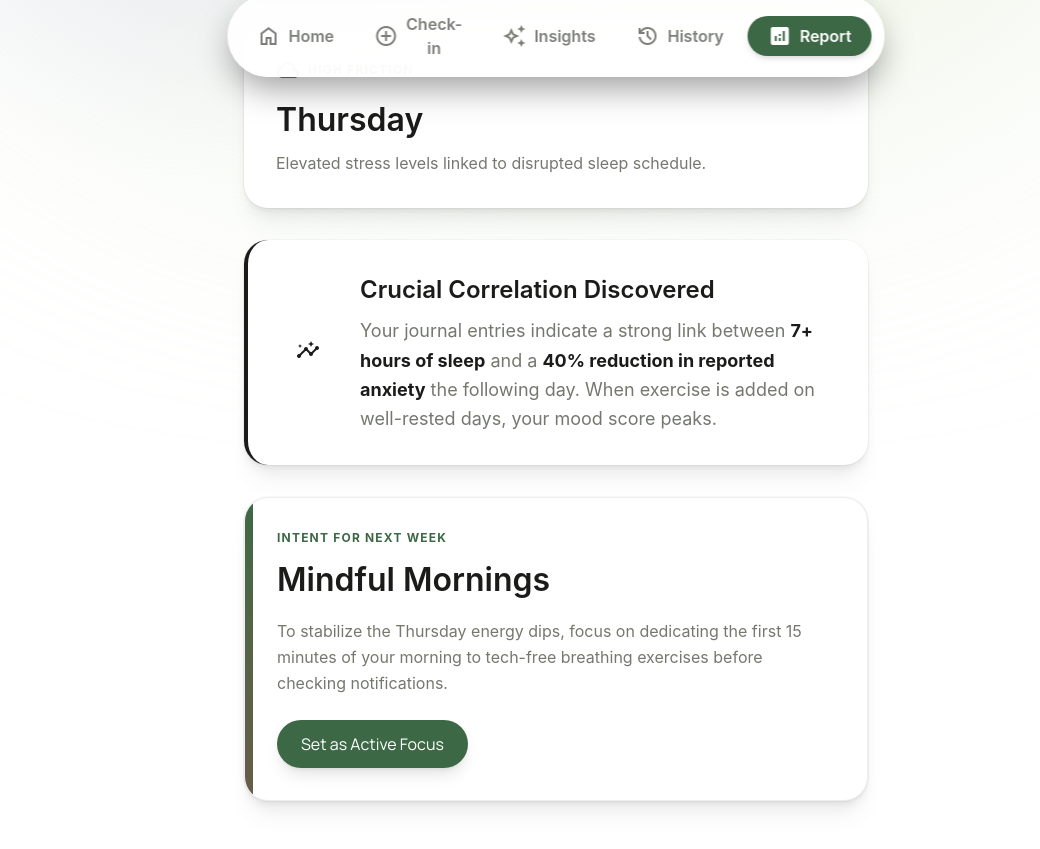
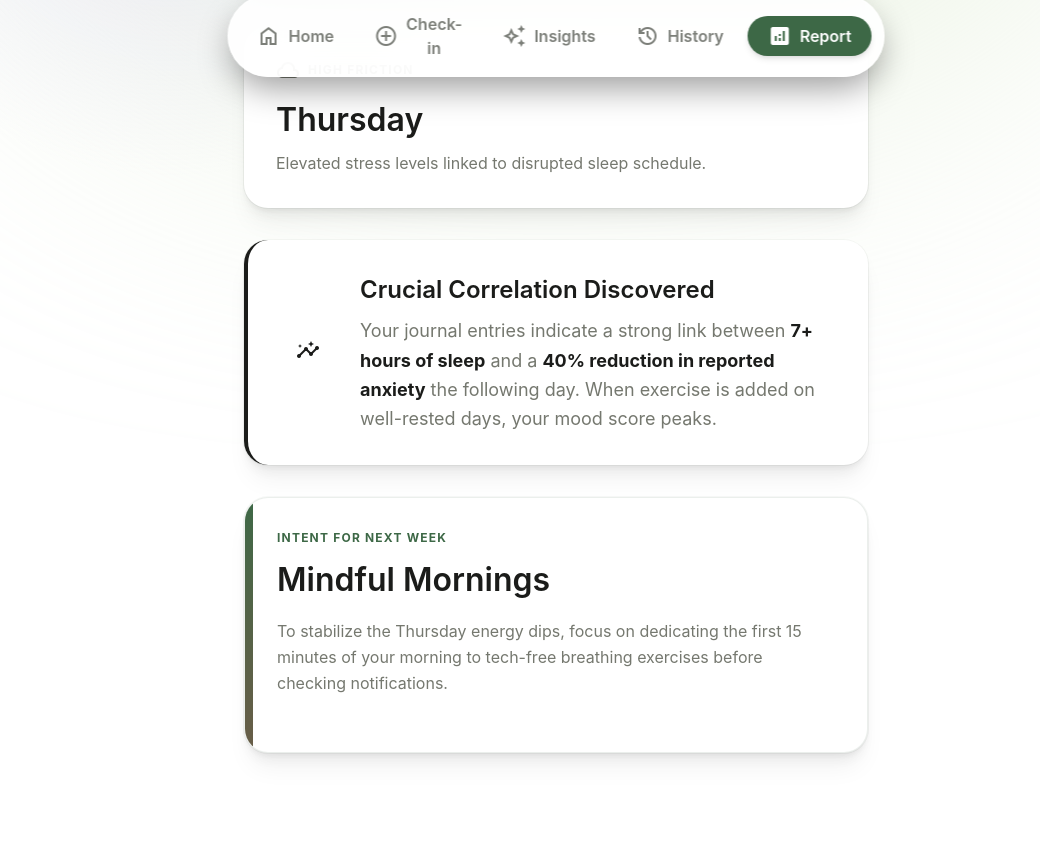
Before and after one commit to blueRay01/ai-journal-frontend, a React (Vite) app in the folder ai-journal-frontend/: page /report in a window 1280 px wide. Shown: the part 699-1548 px from the top of the page, without its empty margins (84-1124 px from the left). Built offline with nearby package versions, Linux system fonts and the light colour scheme; sample sign-in values are in the browser's storage.

Commit message:
removed set as active focus button

```diff
--- a/ai-journal-frontend/src/components/dashboard/EntryRow.jsx
+++ b/ai-journal-frontend/src/components/dashboard/EntryRow.jsx
@@ -89,7 +89,7 @@ export default function EntryRow({ emoji, timestamp, score, preview, onClick })
         className={[
           "px-4 pb-4",
           "transition-[max-height,opacity] duration-200 ease-out",
-          isExpanded ? "max-h-40 opacity-100" : "max-h-0 opacity-0",
+          isExpanded ? "max-h-96 opacity-100" : "max-h-0 opacity-0",
           "overflow-hidden",
         ].join(" ")}
       >
--- a/ai-journal-frontend/src/components/report/FocusCard.jsx
+++ b/ai-journal-frontend/src/components/report/FocusCard.jsx
@@ -17,12 +17,7 @@ export default function FocusCard({
       <h2 className="text-[32px] font-semibold leading-snug text-on-surface mb-4">{title}</h2>
       <p className="font-normal text-[16px] text-outline leading-relaxed mb-6">{body}</p>
 
-      <button
-        onClick={onSetFocus}
-        className="bg-primary text-on-primary font-['Manrope'] font-normal text-base leading-6 tracking-normal px-6 py-3 rounded-full hover:bg-surface-tint transition-all shadow-lg hover:shadow-xl hover:-translate-y-0.5 duration-300 w-full sm:w-auto"
-      >
-        Set as Active Focus
-      </button>
+
     </section>
   );
 }
--- a/ai-journal-frontend/src/pages/CheckInPage.jsx
+++ b/ai-journal-frontend/src/pages/CheckInPage.jsx
@@ -346,7 +346,6 @@ export default function CheckInPage() {
                       <span className="material-symbols-outlined text-primary text-2xl">bedtime</span>
                       <div>
                         <h3 className="font-headline-md text-headline-md text-primary">Sleep Quality</h3>
-                        <span className="font-label-caps text-label-caps text-on-surface-variant bg-surface px-2 py-1 rounded shadow-sm">REST</span>
                       </div>
                     </div>
                     <div className="grid grid-cols-5 gap-3">
@@ -432,7 +431,6 @@ export default function CheckInPage() {
                       <span className="material-symbols-outlined text-primary text-2xl">mood</span>
                       <div>
                         <h3 className="font-headline-md text-headline-md text-primary">Mood</h3>
-                        <span className="font-label-caps text-label-caps text-on-surface-variant bg-surface px-2 py-1 rounded shadow-sm">FEELING</span>
                       </div>
                     </div>
                     <div className="grid grid-cols-5 gap-3">
```
